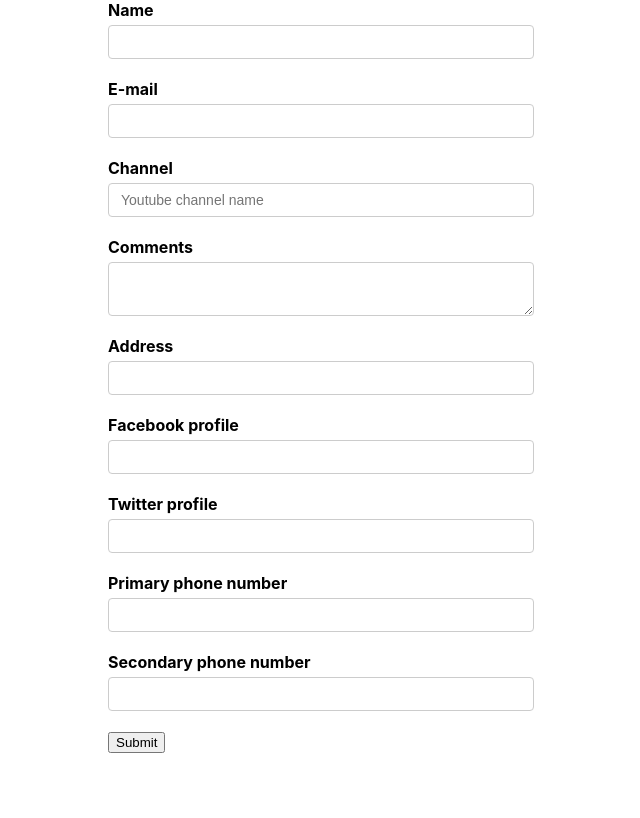
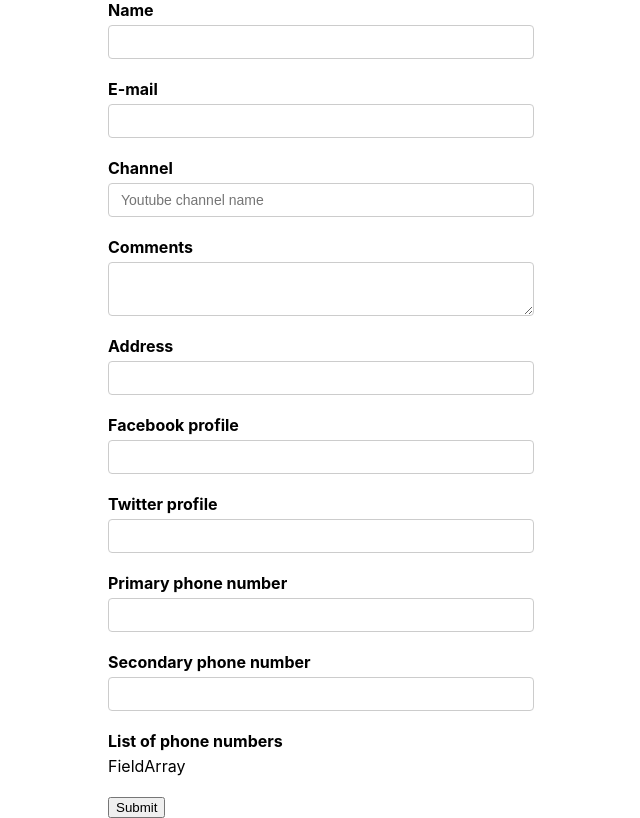
Before and after one commit to Annie-Huang/React-Formik-Tutorials, a React (Create React App) app: page / in a window 1280 px wide. Shown: the whole page, without its empty margins (319-959 px from the left). Built offline with nearby package versions, Linux system fonts and the light colour scheme.

Commit message:
FieldArray - get all the values from fieldArrayProps

```diff
--- a/src/components/YoutubeForm.js
+++ b/src/components/YoutubeForm.js
@@ -1,5 +1,5 @@
 import React from 'react';
-import {useFormik, Formik, Form, Field, ErrorMessage} from "formik";
+import {useFormik, Formik, Form, Field, ErrorMessage, FieldArray} from "formik";
 import * as Yup from 'yup';
 import TextError from "./TextError";
 
@@ -28,7 +28,8 @@ const initialValues = {
         facebook: '',
         twitter: ''
     },
-    phoneNumbers: ['', '']
+    phoneNumbers: ['', ''],
+    phNumbers: ['']
 }
 
 // You cannot get into onSubmit if your errors from validate return is not an empty object
@@ -291,7 +292,7 @@ const YoutubeForm = () => {
 //         </Formik>
 //     );
 // };
-// Nested Objects | Arrays
+// Nested Objects | Arrays | FieldArray component (dynamically add Field component)
 const YoutubeForm = () => {
     return (
         <Formik initialValues={initialValues} validationSchema={validationSchema} onSubmit={onSubmit} >
@@ -357,10 +358,24 @@ const YoutubeForm = () => {
                     <label htmlFor='primaryPh'>Primary phone number</label>
                     <Field type='text' id='primaryPh' name='phoneNumbers[0]' />
                 </div>
-
                 <div className='form-control'>
                     <label htmlFor='secondaryPh'>Secondary phone number</label>
                     <Field type='text' id='secondaryPh' name='phoneNumbers[1]' />
+                </div>
+
+                <div className='form-control'>
+                    <label>List of phone numbers</label>
+                    <FieldArray name='phNumbers'>
+                        {
+                            (fieldArrayProps) => {
+                                console.log('fieldArrayProps', fieldArrayProps);
+                                const {push, remove, form} = fieldArrayProps;
+                                const {values} = form;
+                                const {phNumbers} = values;
+                                return <div>FieldArray</div>
+                            }
+                        }
+                    </FieldArray>
                 </div>
 
                 <button type='submit'>Submit</button>
```
